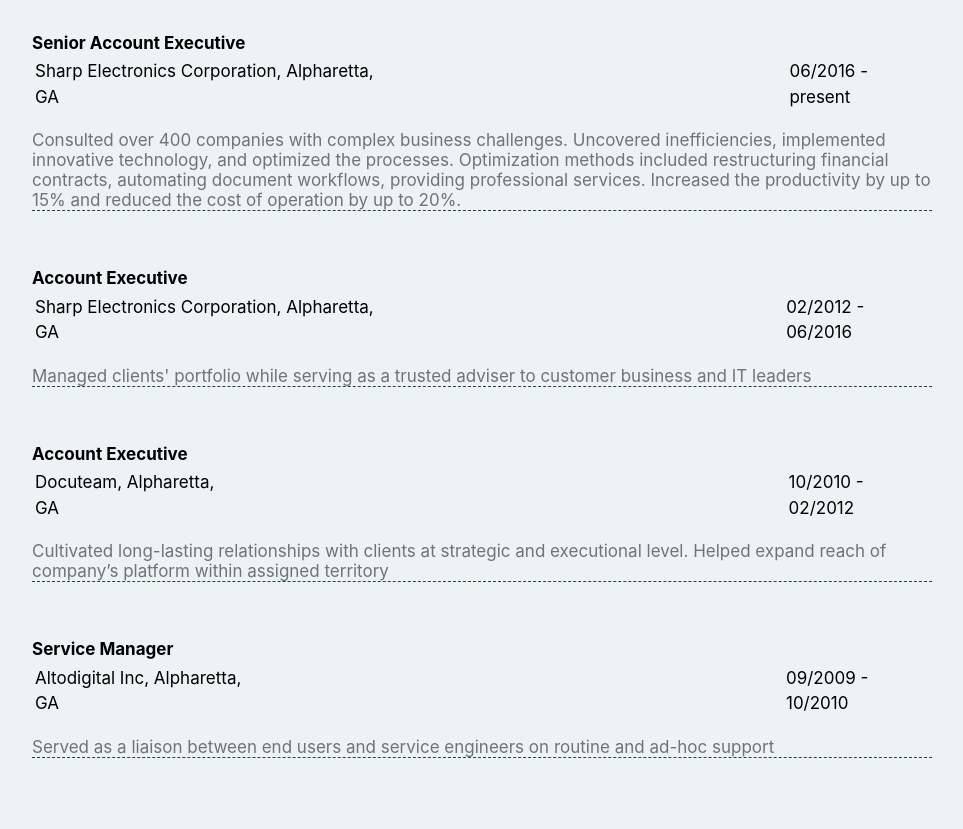
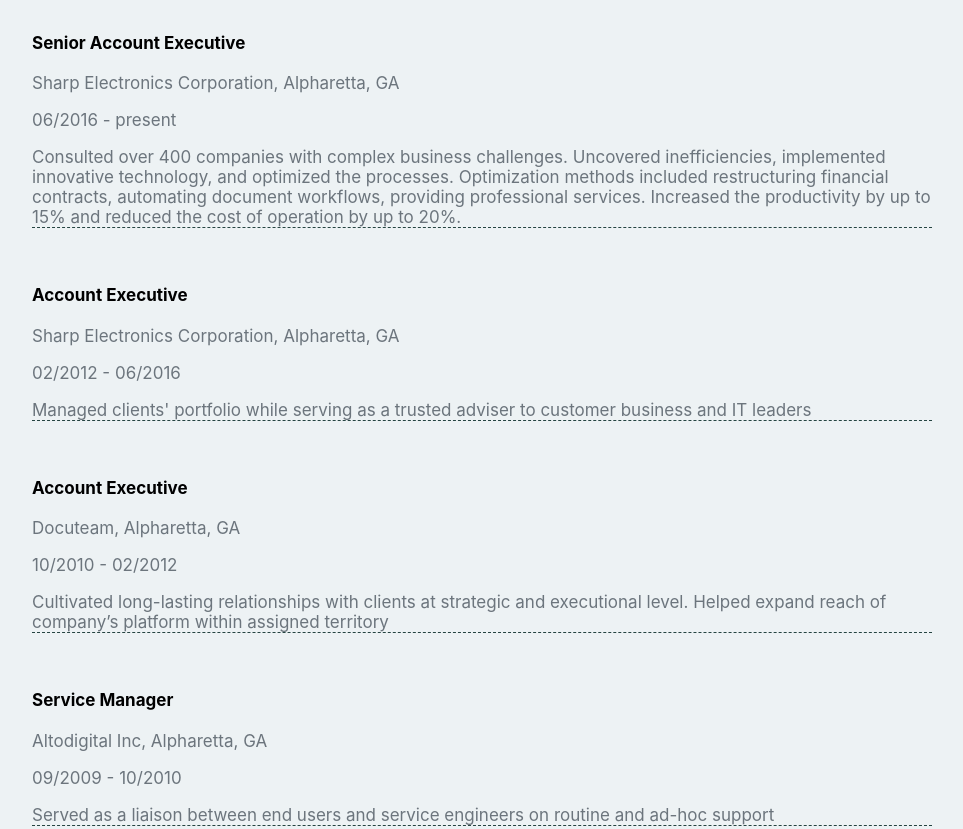
Before and after one commit to ntomsky/ntomsky.github.io, a plain HTML site: page index.html in a window 1280 px wide. Shown: the part 1996-2825 px from the top of the page, without its empty margins (158-1121 px from the left). Drawn offline with Linux system fonts and the light colour scheme.

```diff
--- a/index.html
+++ b/index.html
@@ -132,13 +132,8 @@
         <!-- Copy this whole <section> block to add more jobs. -->
         <section id="experience">
           <h4>Senior Account Executive</h4>
-          <table>
-              <tr>
-                <td style="padding-right: 400px;">Sharp Electronics Corporation, Alpharetta, GA</td>
-                <td>06/2016 - present</td>
-              </tr>
-          </table>
-
+           <p>Sharp Electronics Corporation, Alpharetta, GA </p>
+           <p>06/2016 - present</p>
           <p id = "jobDescription">
             Consulted over 400 companies with complex business challenges.
             Uncovered inefficiencies, implemented innovative technology,
@@ -151,12 +146,8 @@
           <!-- Copy this whole <section> block to add more jobs. -->
         <section id="experience">
             <h4>Account Executive</h4>
-            <table>
-                <tr>
-                  <td style="padding-right: 400px;">Sharp Electronics Corporation, Alpharetta, GA</td>
-                  <td>02/2012 - 06/2016</td>
-                </tr>
-            </table>
+            <p>Sharp Electronics Corporation, Alpharetta, GA</p>
+            <p>02/2012 - 06/2016</p>
             <p id = "jobDescription">
                 Managed clients' portfolio while serving as a trusted adviser to customer business and IT leaders
             </p>
@@ -165,12 +156,8 @@
         <!-- Copy this whole <section> block to add more jobs. -->
         <section id="experience">
             <h4>Account Executive</h4>
-            <table>
-                <tr>
-                  <td style="padding-right: 550px;">Docuteam, Alpharetta, GA</td>
-                  <td>10/2010 - 02/2012</td>
-                </tr>
-            </table>
+            <p>Docuteam, Alpharetta, GA </p>
+            <p>10/2010 - 02/2012</p>
             <p id = "jobDescription">
                 Cultivated long-lasting relationships with clients at strategic and executional level. Helped expand reach of company’s platform within assigned territory
             </p>
@@ -179,12 +166,8 @@
         <!-- Copy this whole <section> block to add more jobs. -->
         <section id="experience">
             <h4>Service Manager</h4>
-             <table>
-                <tr>
-                  <td style="padding-right: 525px;">Altodigital Inc, Alpharetta, GA</td>
-                  <td style="margin-right: 0px;">09/2009 - 10/2010</td>
-                </tr>
-            </table>
+            <p>Altodigital Inc, Alpharetta, GA</p>
+            <p>09/2009 - 10/2010</p>
             <p id = "jobDescription">
                 Served as a liaison between end users and service engineers on routine and ad-hoc support
             </p>
```
